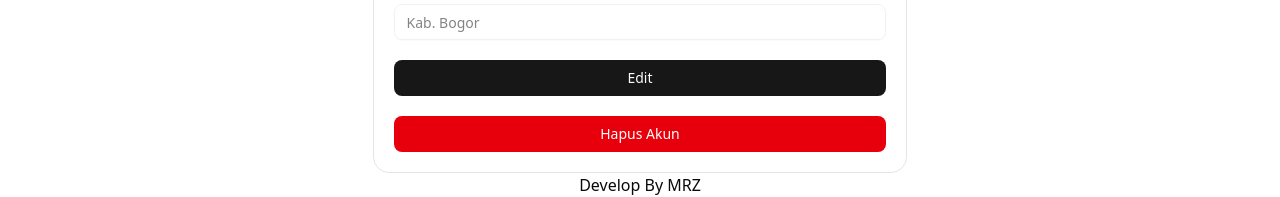
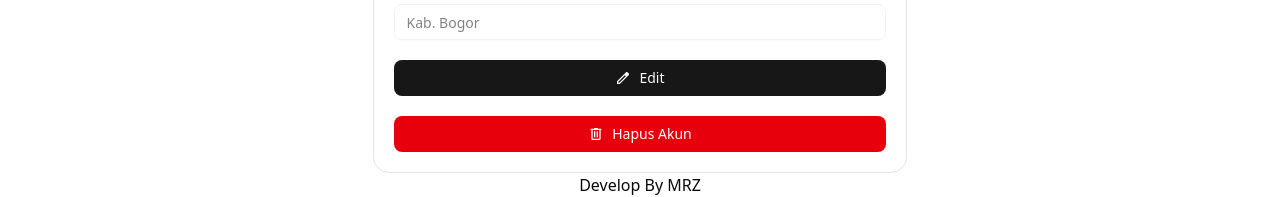
Before and after one commit to MRaihanZ/subcommerce-frontend, a React (Vite) app: page /seller/profile in a window 1280 px wide. Shown: the part 596-793 px from the top of the page. Built offline with nearby package versions, Linux system fonts and the light colour scheme.

Commit message:
feat: add icon in button seller profile page

```diff
--- a/src/pages/sellerProfile.tsx
+++ b/src/pages/sellerProfile.tsx
@@ -68,12 +68,30 @@ export default function SellerProfile() {
 										: "flex-1 cursor-pointer w-full mt-5"
 								}
 							>
+								<svg
+									xmlns="http://www.w3.org/2000/svg"
+									height="24px"
+									viewBox="0 -960 960 960"
+									width="24px"
+									fill="currentColor"
+								>
+									<path d="M120-160v-640l760 320-760 320Zm80-120 474-200-474-200v140l240 60-240 60v140Zm0 0v-400 400Z" />
+								</svg>
 								Submit
 							</Button>
 							<Button
 								className="flex-1 w-full cursor-pointer mt-5"
 								onClick={() => setIsDisableButton((prev) => !prev)}
 							>
+								<svg
+									xmlns="http://www.w3.org/2000/svg"
+									height="24px"
+									viewBox="0 -960 960 960"
+									width="24px"
+									fill="currentColor"
+								>
+									<path d="M200-200h57l391-391-57-57-391 391v57Zm-80 80v-170l528-527q12-11 26.5-17t30.5-6q16 0 31 6t26 18l55 56q12 11 17.5 26t5.5 30q0 16-5.5 30.5T817-647L290-120H120Zm640-584-56-56 56 56Zm-141 85-28-29 57 57-29-28Z" />
+								</svg>
 								{isDisableButton ? "Edit" : "Batalkan"}
 							</Button>
 						</section>
@@ -85,6 +103,15 @@ export default function SellerProfile() {
 											className="w-full cursor-pointer mt-5"
 											variant="destructive"
 										>
+											<svg
+												xmlns="http://www.w3.org/2000/svg"
+												height="24px"
+												viewBox="0 -960 960 960"
+												width="24px"
+												fill="currentColor"
+											>
+												<path d="M280-120q-33 0-56.5-23.5T200-200v-520h-40v-80h200v-40h240v40h200v80h-40v520q0 33-23.5 56.5T680-120H280Zm400-600H280v520h400v-520ZM360-280h80v-360h-80v360Zm160 0h80v-360h-80v360ZM280-720v520-520Z" />
+											</svg>
 											Hapus Akun
 										</Button>
 									</DialogTrigger>
```
